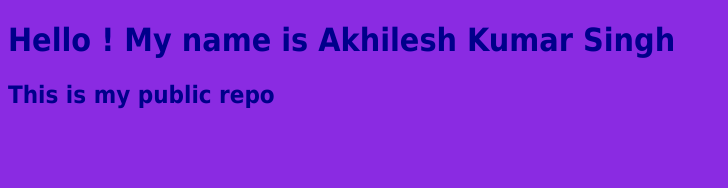
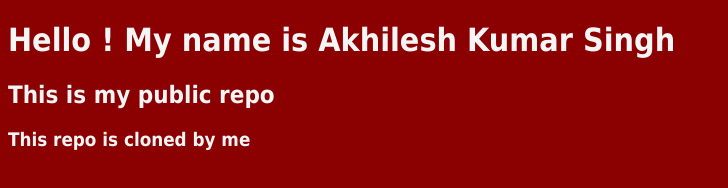
Before and after one commit to akhil05sip/gitProject2, a plain HTML site: page index.html in a window 1280 px wide. Shown: the whole page, without its empty margins (0-728 px from the left). Drawn offline with Linux system fonts and the light colour scheme.

Commit message:
first change

```diff
--- a/index.html
+++ b/index.html
@@ -10,5 +10,6 @@
 <body>
     <h1>Hello ! My name is Akhilesh Kumar Singh</h1>
     <h2>This is my public repo</h2>
+    <h3>This repo is cloned by me</h3>
 </body>
 </html>
--- a/style.css
+++ b/style.css
@@ -1,5 +1,6 @@
 body{
-    background-color: blueviolet;
-    color: darkblue;
+    background-color: darkred;
+    color: whitesmoke;
     font-family: Tahoma;
+
 }
```
